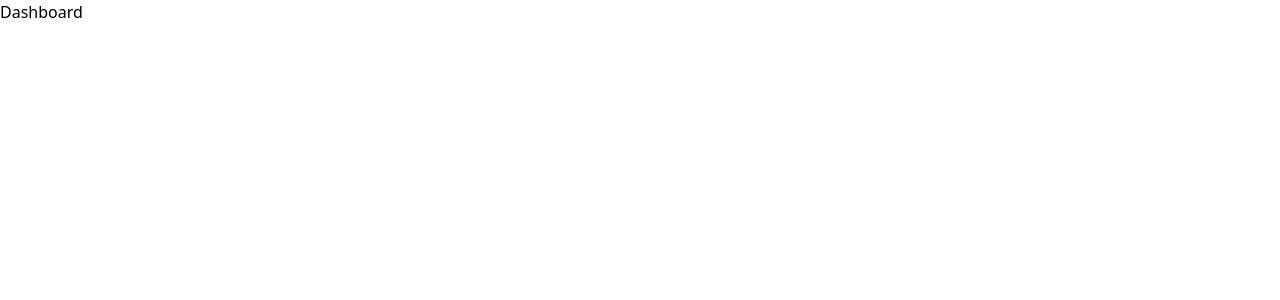
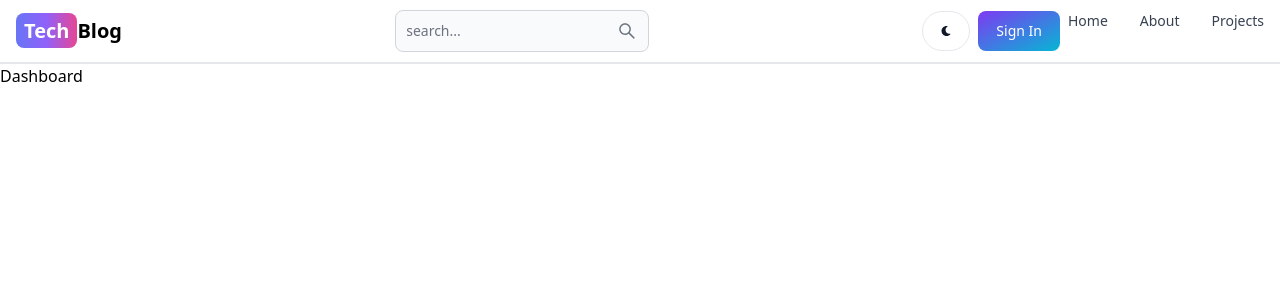
Before and after one commit to Subhankar-Chakrborty-au52/blog-app, a React (Vite) app in the folder client/: page /dashboard in a window 1280 px wide. Shown: the top 300 px of the page. Built offline with nearby package versions, Linux system fonts and the light colour scheme.

Commit message:
navbar update

```diff
--- a/client/package.json
+++ b/client/package.json
@@ -10,8 +10,10 @@
     "preview": "vite preview"
   },
   "dependencies": {
+    "flowbite-react": "^0.7.2",
     "react": "^18.2.0",
     "react-dom": "^18.2.0",
+    "react-icon": "^1.0.0",
     "react-router-dom": "^6.22.1"
   },
   "devDependencies": {
--- a/client/src/App.jsx
+++ b/client/src/App.jsx
@@ -1,16 +1,17 @@
 import { BrowserRouter, Routes, Route } from "react-router-dom";
 import "./App.css";
 import Home from "./pages/Home";
-
 import Dashboard from "./pages/Dashboard";
 import About from "./pages/About";
 import Signin from "./pages/Signin";
 import Signup from "./pages/Signup";
 import Projects from "./pages/Projects";
+import Header from "./components/Header";
 
 function App() {
   return (
     <BrowserRouter>
+      <Header />
       <Routes>
         <Route path="/" element={<Home />} />
         <Route path="/dashboard" element={<Dashboard />} />
--- /dev/null
+++ b/client/src/components/Header.jsx
@@ -0,0 +1,61 @@
+import { Link } from "react-router-dom";
+import {
+  Button,
+  Navbar,
+  NavbarCollapse,
+  NavbarLink,
+  TextInput,
+} from "flowbite-react";
+import { AiOutlineSearch } from "react-icons/ai";
+import { FaMoon } from "react-icons/fa";
+
+const Header = () => {
+  return (
+    <>
+      <Navbar className="border-b-2">
+        <Link
+          to="/"
+          className="self-center whitespace-nowrap text-sm sm:text-xl font-semibold dark:text-white"
+        >
+          <span className="px-2 py-1 bg-gradient-to-r from-indigo-500 via-purple-500 to-pink-500 rounded-lg text-white">
+            Tech
+          </span>
+          Blog
+        </Link>
+        <form>
+          <TextInput
+            type="text"
+            placeholder="search..."
+            rightIcon={AiOutlineSearch}
+            className="hidden lg:inline"
+          />
+        </form>
+        <Button className="w-12 h-10 lg:hidden" color="gray" pill>
+          <AiOutlineSearch />
+        </Button>
+
+        <div className="flex gap-2 md:order-2">
+          <Button className="w-12 h-10 hidden sm:inline " color="gray" pill>
+            <FaMoon />
+          </Button>
+          <Link to="./sign-in">
+            <Button gradientDuoTone="purpleToBlue">Sign In</Button>
+          </Link>
+          <NavbarCollapse>
+            <NavbarLink>
+              <Link to="/">Home </Link>
+            </NavbarLink>
+            <Navbar.Link>
+              <Link to="/about">About</Link>
+            </Navbar.Link>
+            <Navbar.Link>
+              <Link to="/projects">Projects</Link>
+            </Navbar.Link>
+          </NavbarCollapse>
+        </div>
+      </Navbar>
+    </>
+  );
+};
+
+export default Header;
--- a/client/tailwind.config.js
+++ b/client/tailwind.config.js
@@ -1,8 +1,13 @@
 /** @type {import('tailwindcss').Config} */
 export default {
-  content: ["./index.html", "./src/**/*.{js,ts,jsx,tsx}"],
+  content: [
+    "./index.html",
+    "./src/**/*.{js,ts,jsx,tsx}",
+    "node_modules/flowbite-react/lib/esm/**/*.js",
+  ],
+
   theme: {
     extend: {},
   },
-  plugins: [],
+  plugins: [require("flowbite/plugin")],
 };
```
Also changed, not shown: 1 other file (tests, documents, lock files or other folders).
